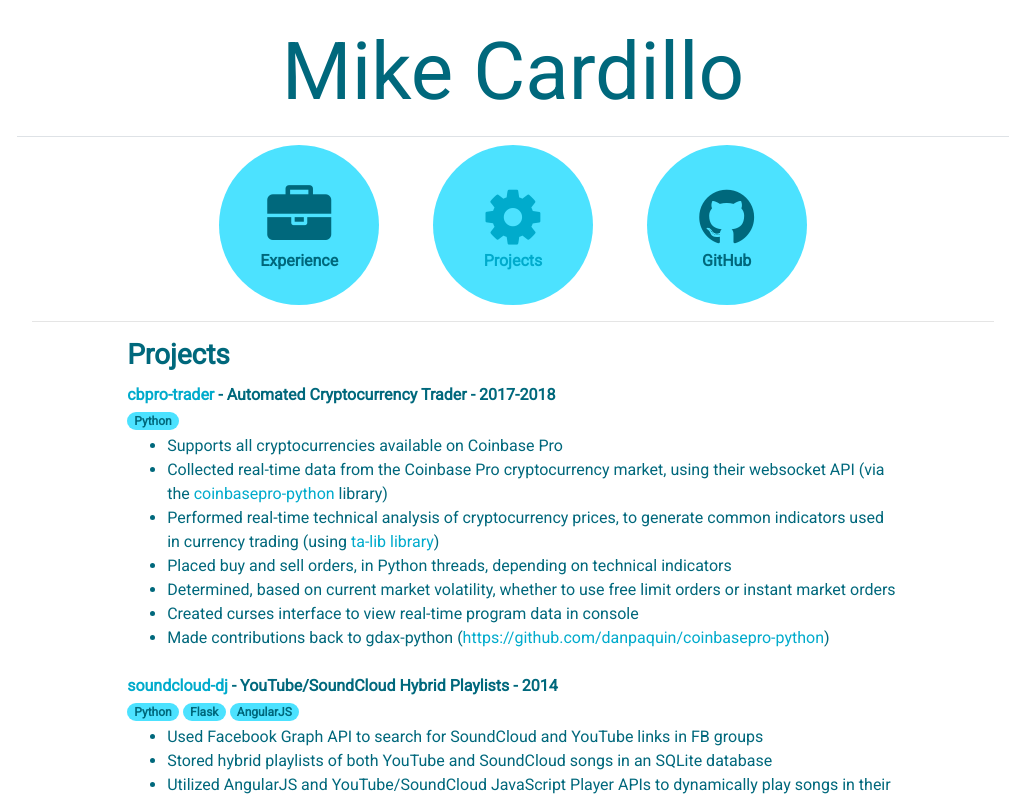
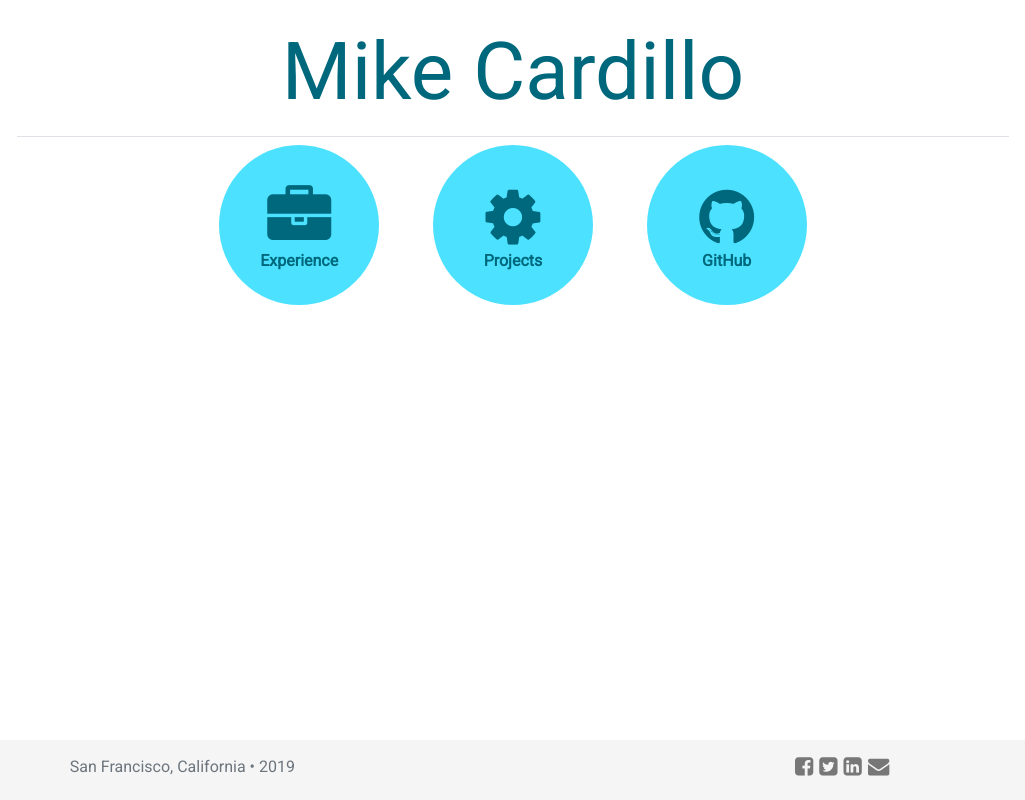
Before and after one commit to mcardillo55/portfolio-react, a React (Create React App) app: page /projects in a window 1280 px wide. Shown: the top 800 px of the page, without its empty margins (127-1152 px from the left). Built offline with nearby package versions, Linux system fonts and the light colour scheme.

Commit message:
Added scroll fadeIn/fadeOut animations

```diff
--- a/package.json
+++ b/package.json
@@ -4,11 +4,13 @@
   "private": true,
   "dependencies": {
     "react": "^16.7.0",
+    "react-animate-on-scroll": "^2.1.5",
     "react-bootstrap": "^1.0.0-beta.5",
     "react-dom": "^16.7.0",
     "react-router": "^4.3.1",
     "react-router-dom": "^4.3.1",
-    "react-scripts": "2.1.3"
+    "react-scripts": "2.1.3",
+    "react-scroll": "^1.7.11"
   },
   "scripts": {
     "start": "react-scripts start",
--- a/public/index.html
+++ b/public/index.html
@@ -14,6 +14,7 @@
     <!--- MY STUFF BEGIN -->
     <link href="https://fonts.googleapis.com/css?family=Roboto" rel="stylesheet">
     <link href="//maxcdn.bootstrapcdn.com/font-awesome/4.2.0/css/font-awesome.min.css" rel="stylesheet">
+    <link rel="stylesheet" href="https://cdnjs.cloudflare.com/ajax/libs/animate.css/3.5.2/animate.min.css">
     <link rel="stylesheet" href="https://stackpath.bootstrapcdn.com/bootstrap/4.3.0/css/bootstrap.min.css" integrity="sha384-PDle/QlgIONtM1aqA2Qemk5gPOE7wFq8+Em+G/hmo5Iq0CCmYZLv3fVRDJ4MMwEA" crossorigin="anonymous">    <script>
       (function(i,s,o,g,r,a,m){i['GoogleAnalyticsObject']=r;i[r]=i[r]||function(){
       (i[r].q=i[r].q||[]).push(arguments)},i[r].l=1*new Date();a=s.createElement(o),
--- a/src/App.js
+++ b/src/App.js
@@ -9,29 +9,66 @@ import FooterSection from './components/FooterSection';
 import Container from 'react-bootstrap/Container';
 import Row from 'react-bootstrap/Row';
 import Col from 'react-bootstrap/Col';
+import ScrollAnimation from 'react-animate-on-scroll';
 
 class App extends Component {
+  constructor(props) {
+    super(props)
+    this.state = {
+      displayContent: false
+    }
+
+    this.handleCircleClick = this.handleCircleClick.bind(this);
+    this.handleNameClick = this.handleNameClick.bind(this);
+  }
+  handleCircleClick() {
+    this.setState({
+      displayContent: true
+    })
+  }
+  handleNameClick() {
+    setTimeout(() =>
+    {
+        this.setState({
+          displayContent: false
+        })
+    }, 1000)
+
+  }
   render() {
     return (
     <div>
       <Container>
-        <NavLink id="name-link" to='/'>
+        <a href="#" id="name-link" onClick={this.handleNameClick}>
           <NameHeader />
-        </NavLink>
-        <CircleButtons />
+        </a>
+        <CircleButtons onClick={this.handleCircleClick}/>
+        <div id="content" style={{display:this.state.displayContent ? "block" : "none"}}>
+          <ScrollAnimation animateIn="fadeIn" animateOut="fadeOut">
             <Row>
               <Col md={12}>
-            <Route path='/(experience|projects)' render={props=><hr/>} />
+                <hr/>
               </Col>
             </Row>
             <Row>
-          <Container>
-            <Col id="content" md={{span: 10, offset: 1}}>
-              <Route path='/experience' component={ExperienceSection} />
-              <Route path='/projects' component={ProjectsSection} />
+                <Col id="experience" md={{span: 10, offset: 1}}>
+                  <ExperienceSection />
                 </Col>
-          </Container>
             </Row>
+          </ScrollAnimation>
+          <ScrollAnimation animateIn="fadeIn" animateOut="fadeOut">
+            <Row>
+              <Col md={12}>
+                <hr/>
+              </Col>
+            </Row>
+            <Row>
+                <Col id="projects" md={{span: 10, offset: 1}}>
+                  <ProjectsSection />
+                </Col>
+            </Row>
+          </ScrollAnimation>
+        </div>
       </Container>
       <FooterSection />
     </div>
--- a/src/components/CircleButtons.jsx
+++ b/src/components/CircleButtons.jsx
@@ -6,23 +6,23 @@ import Row from 'react-bootstrap/Row';
 import Col from 'react-bootstrap/Col';
 import Container from 'react-bootstrap/Container'
 
-const CircleButtons = () => {
+const CircleButtons = (props) => {
     return (
       <Container>
         <Row>
           <Col sm={{span: 7, offset:2}} md={{span:8, offset: 2}}>
             <Row id="circle-wrapper" className="text-center">
               <Col xs="12" md="4">
-                <NavLink className="circle-link" activeClassName="circle-link-active" to="/experience">
+                <a className="circle-link" href="#experience" onClick={props.onClick}>
                   <Circle circleText="Experience" faIcon="fa-briefcase" id="experience-btn"/>
                   <SmallNav faIcon="fa-briefcase" text="Experience"/>
-                </NavLink>
+                </a>
               </Col>
               <Col xs="12" md="4">
-                <NavLink className="circle-link" activeClassName="circle-link-active" to="/projects">
+                <a className="circle-link" href="#projects" onClick={props.onClick}>
                   <Circle circleText="Projects" faIcon="fa-cog" id="projects-btn"/>
                   <SmallNav faIcon="fa-cog" text="Projects"/>
-                </NavLink>
+                </a>
               </Col>
               <Col xs="12" md="4">
                 <a className="circle-link" href="https://github.com/mcardillo55">
```
Also changed, not shown: 1 other file (tests, documents, lock files or other folders). Lines whose indentation alone changed are shown as unchanged.
